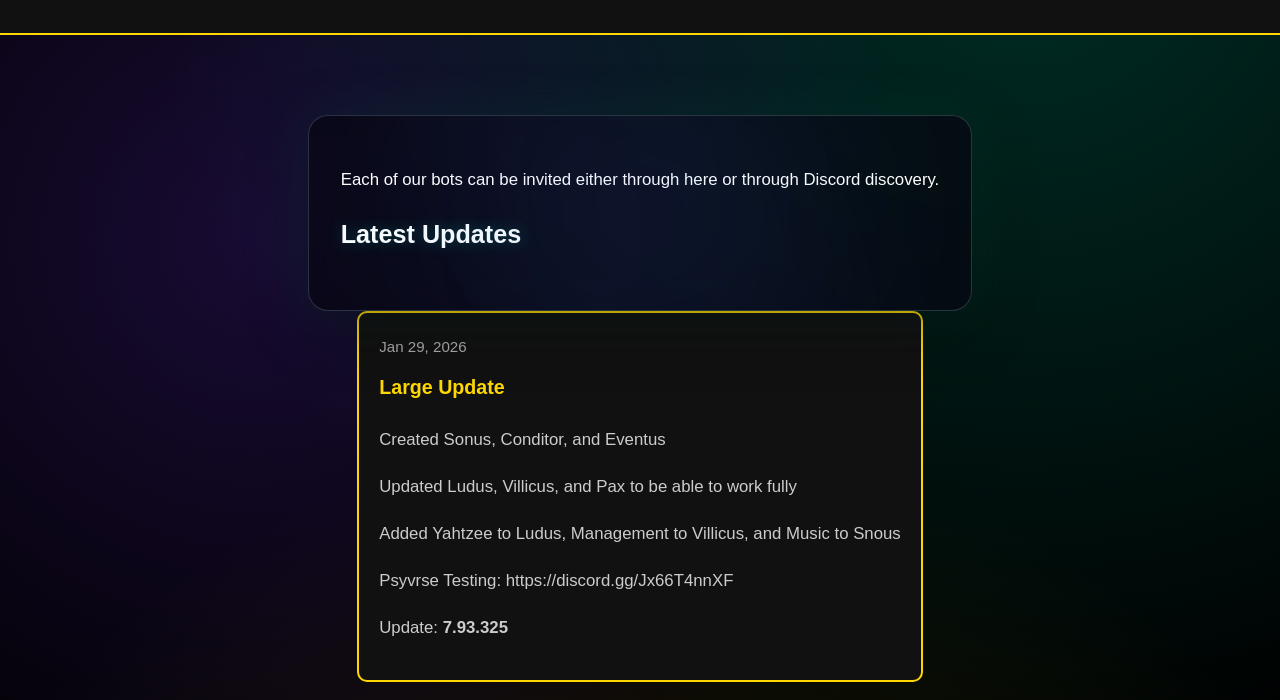
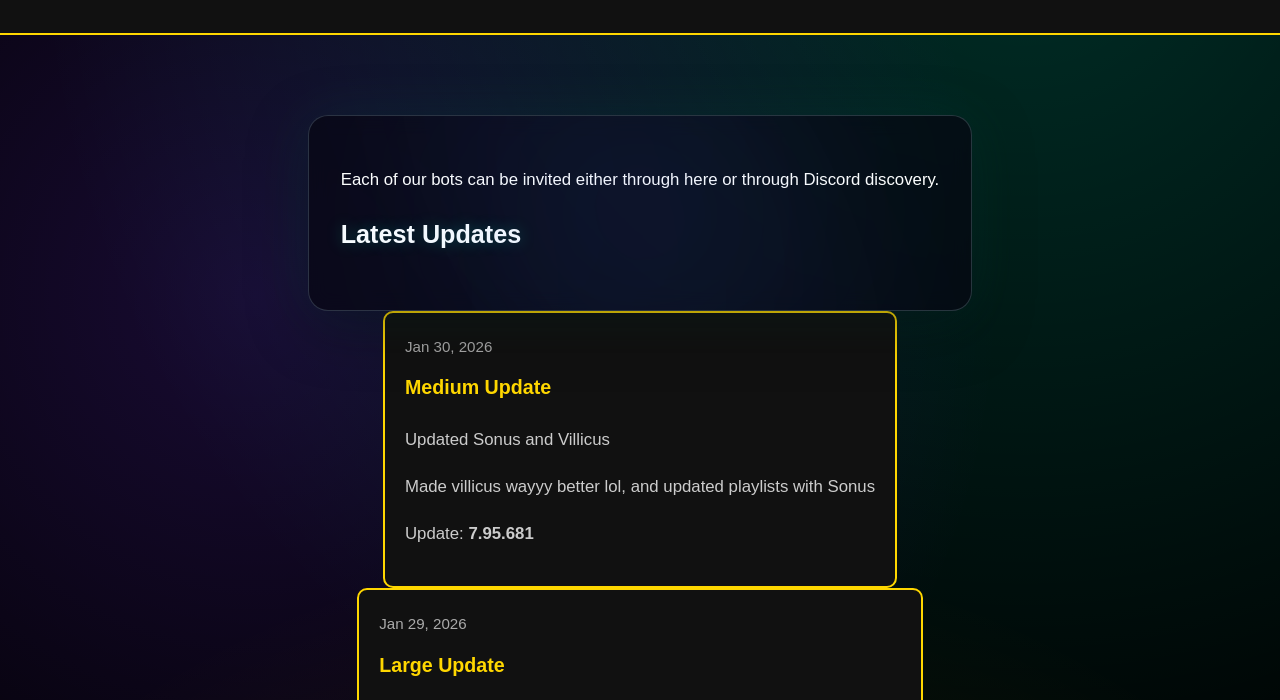
Before and after one commit to Veylein/Psyvrse, a plain HTML site: page updates.html in a window 1280 px wide. Shown: the part 94-794 px from the top of the page. Drawn offline with Linux system fonts and the light colour scheme.

Commit message:
Add update cards for recent updates
Added details for Medium Update and Large Update.

```diff
--- a/updates.html
+++ b/updates.html
@@ -119,6 +119,15 @@
             <h2>Latest Updates</h2>
         </section>
 
+                 <div class="update-card">
+                <div class="update-date">Jan 30, 2026</div>
+                <h3>Medium Update</h3>
+                <p>Updated Sonus and Villicus </p>
+                <p>Made villicus wayyy better lol, and updated playlists with Sonus </p>
+                <p>Update: <strong>7.95.681</strong></p>
+
+            </div>
+
          <div class="update-card">
                 <div class="update-date">Jan 29, 2026</div>
                 <h3>Large Update</h3>
```
